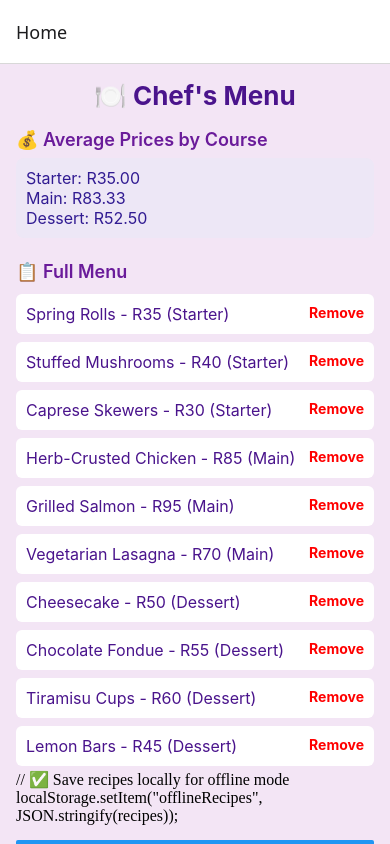
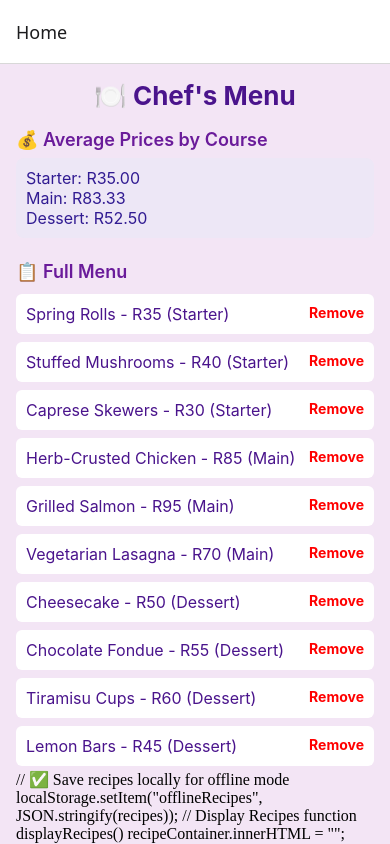
Before and after one commit to AM-spec557/chefs-menu-app, a React Native app in the folder chefs-menu-app/: screen / in a window 390 px wide. Built offline with nearby package versions, Linux system fonts and the light colour scheme.

Commit message:
third commit

```diff
--- a/chefs-menu-app/App.js
+++ b/chefs-menu-app/App.js
@@ -48,6 +48,11 @@ function HomeScreen({ navigation }) {
 
       // ✅ Save recipes locally for offline mode
 localStorage.setItem("offlineRecipes", JSON.stringify(recipes));
+
+// Display Recipes
+function displayRecipes()
+  recipeContainer.innerHTML = "";
+
 
       <View style={styles.navButtons}>
         <Button title="Manage Menu ➕" onPress={() => navigation.navigate('Manage Menu')} />
```
